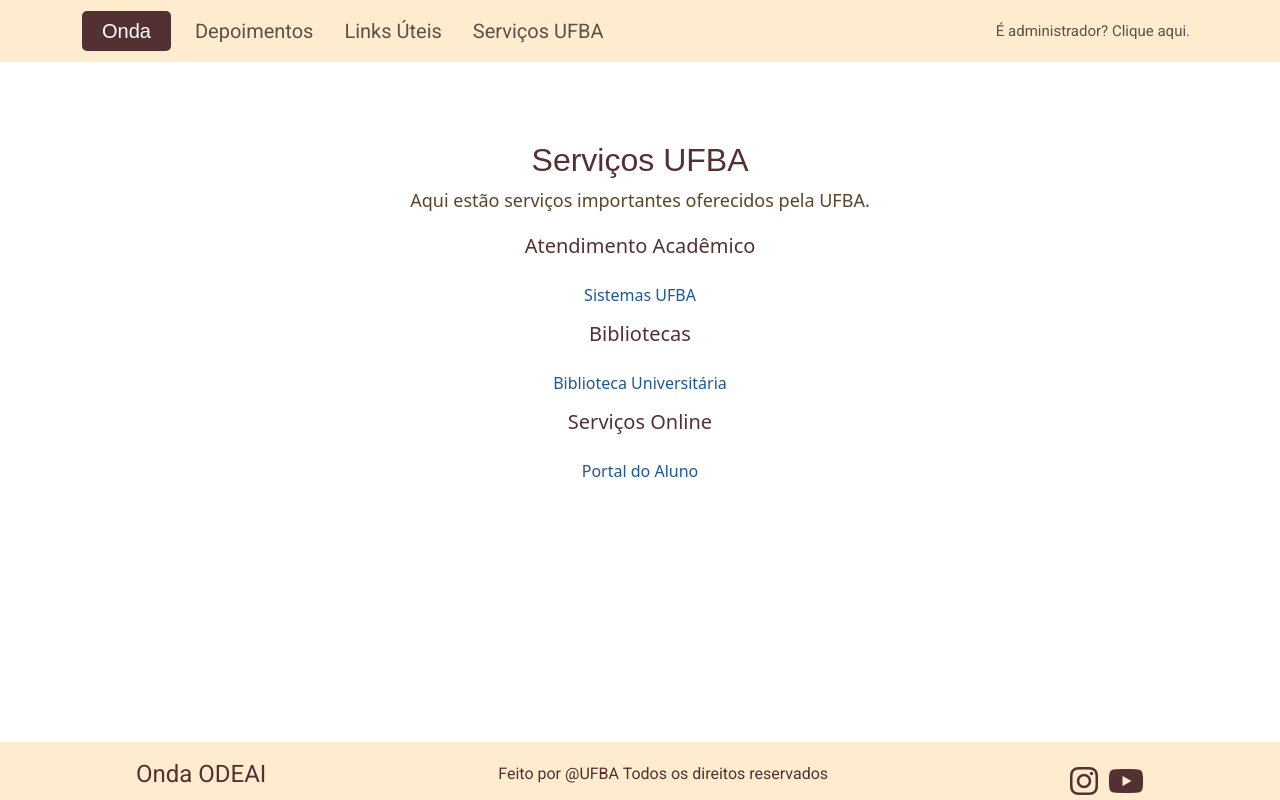
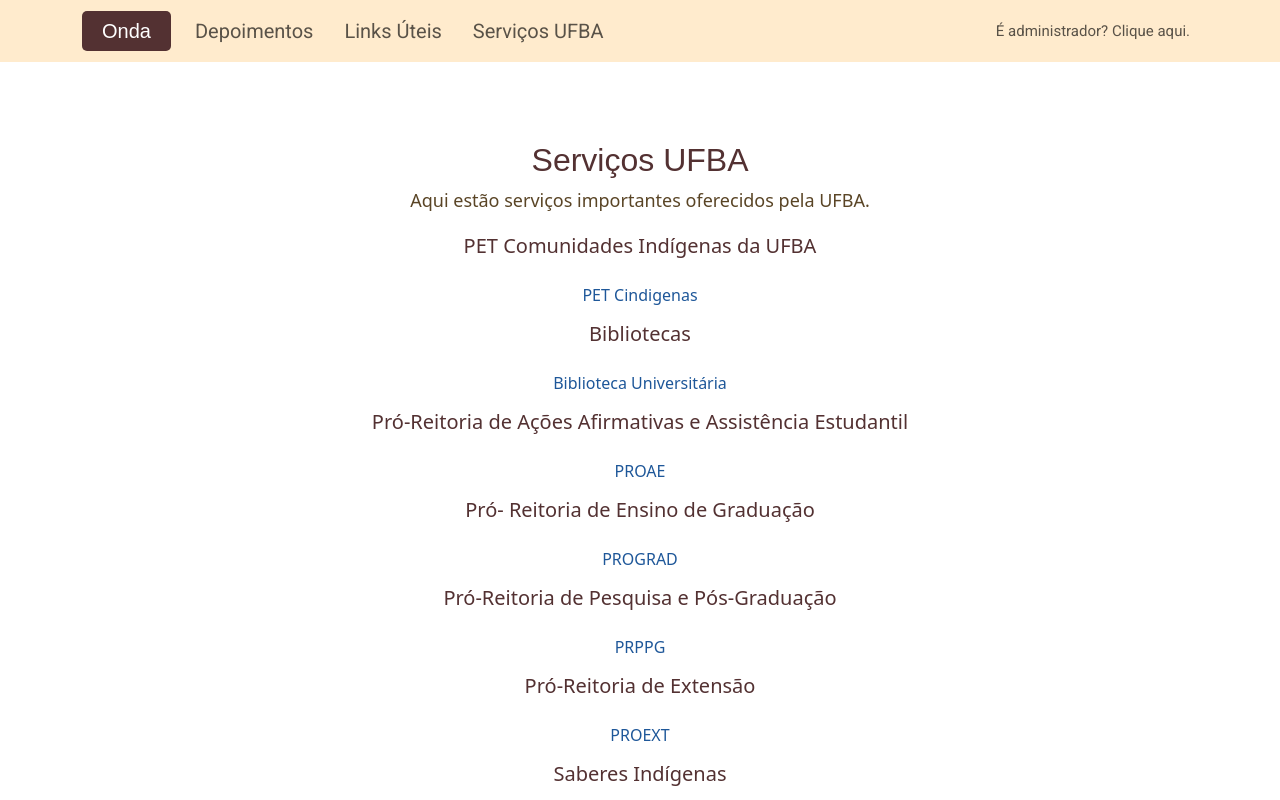
Before and after one commit to Everton-Wallace-Oliveira/ODEAI, a React (Vite) app: page /servicos-ufba in a window 1280 px wide. Shown: the top 800 px of the page. Built offline with nearby package versions, Linux system fonts and the light colour scheme; a web font is replaced by a local one.

Commit message:
Novos servicos

```diff
--- a/src/components/linksuteis/LinksUteis.jsx
+++ b/src/components/linksuteis/LinksUteis.jsx
@@ -14,14 +14,6 @@
             <h1 className="mainTitle">Links Úteis</h1>
               <p className="subtitle">Encontre aqui alguns os links importantes.</p>
             <div className="links-section">
-              <h3>Documentação Importante</h3>
-                <a
-                  href="https://www.ufba.br"
-                  target="_blank"
-                  rel="noopener noreferrer"
-                >
-                  UFBA - Página Oficial
-                </a>
 
               <h3>Recursos Acadêmicos</h3>
                 <a
--- a/src/components/servicosufba/ServicosUfba.jsx
+++ b/src/components/servicosufba/ServicosUfba.jsx
@@ -15,32 +15,65 @@
               <h1 className="mainTitle">Serviços UFBA</h1>
               <p className="subtitle">Aqui estão serviços importantes oferecidos pela UFBA.</p>
                   <div className="links-section">
-            <h3>Atendimento Acadêmico</h3>
+            <h3>PET Comunidades Indígenas da UFBA</h3>
             <a
-              href="https://sistemas.ufba.br"
+              href="https://petcindigenas.ufba.br/"
               target="_blank"
               rel="noopener noreferrer"
-            >
-              Sistemas UFBA
+              >
+              PET Cindigenas
             </a>
 
             <h3>Bibliotecas</h3>
             <a
-              href="https://biblioteca.ufba.br"
+              href="https://www.pergamum.bib.ufba.br/pergamum/biblioteca/index.php"
               target="_blank"
               rel="noopener noreferrer"
-            >
+              >
               Biblioteca Universitária
             </a>
 
-            <h3>Serviços Online</h3>
+            <h3>Pró-Reitoria de Ações Afirmativas e Assistência Estudantil </h3>
             <a
-              href="https://siac.ufba.br"
+              href="https://proae.ufba.br/pt-br/proae"
               target="_blank"
               rel="noopener noreferrer"
-            >
-              Portal do Aluno
+              >
+              PROAE
             </a>
+            <h3> Pró- Reitoria de Ensino de Graduação </h3>
+            <a
+              href="https://prograd.ufba.br/"
+              target="_blank"
+              rel="noopener noreferrer"
+              >
+              PROGRAD
+              </a>
+            <h3> Pró-Reitoria de Pesquisa e Pós-Graduação </h3>
+            <a
+              href="https://prppg.ufba.br/"
+              target="_blank"
+              rel="noopener noreferrer"
+              >
+              PRPPG
+            </a>
+            <h3>Pró-Reitoria de Extensão</h3>
+            <a
+              href="https://proext.ufba.br/"
+              target="_blank"
+              rel="noopener noreferrer"
+              >
+              PROEXT
+            </a>
+            <h3>Saberes Indígenas</h3>
+            <a
+              href="https://saberesindigenas.isc.ufba.br/"
+              target="_blank"
+              rel="noopener noreferrer"
+              >
+              Saberes Indígenas(Relatório)
+            </a>
+
             </div>
           </div>
         </div>
```
